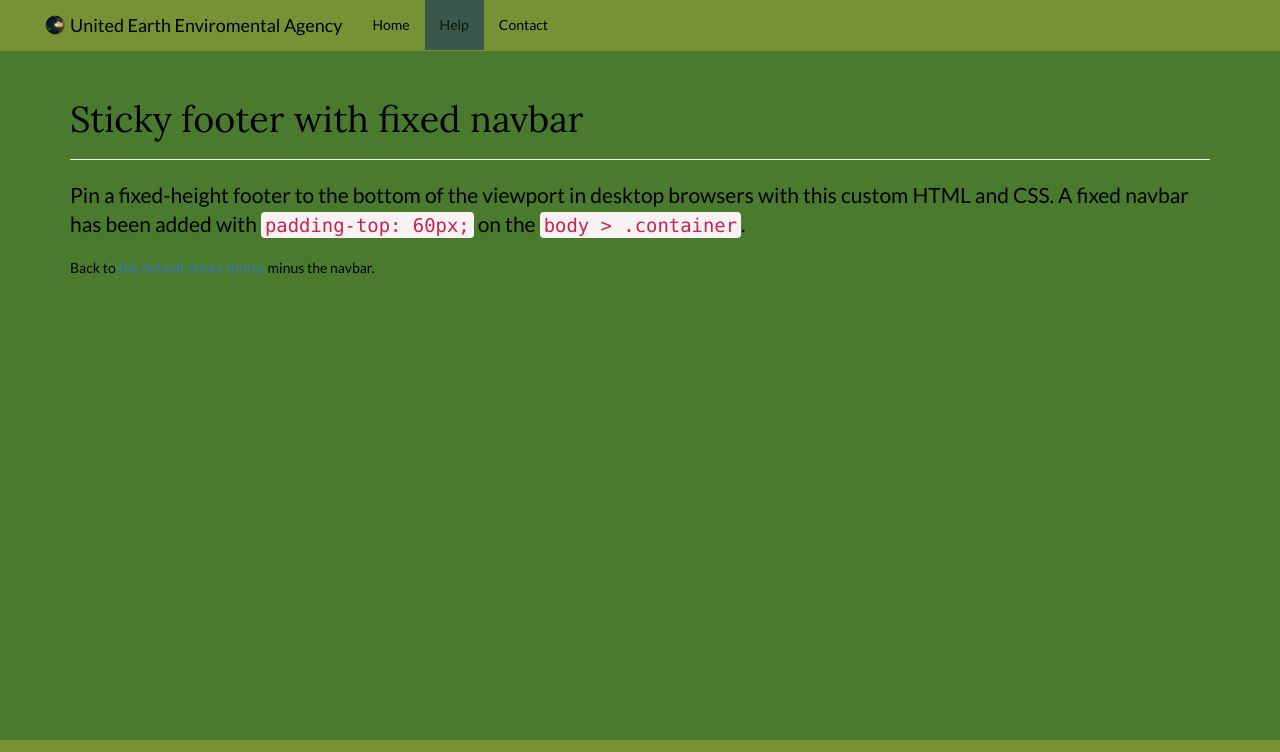
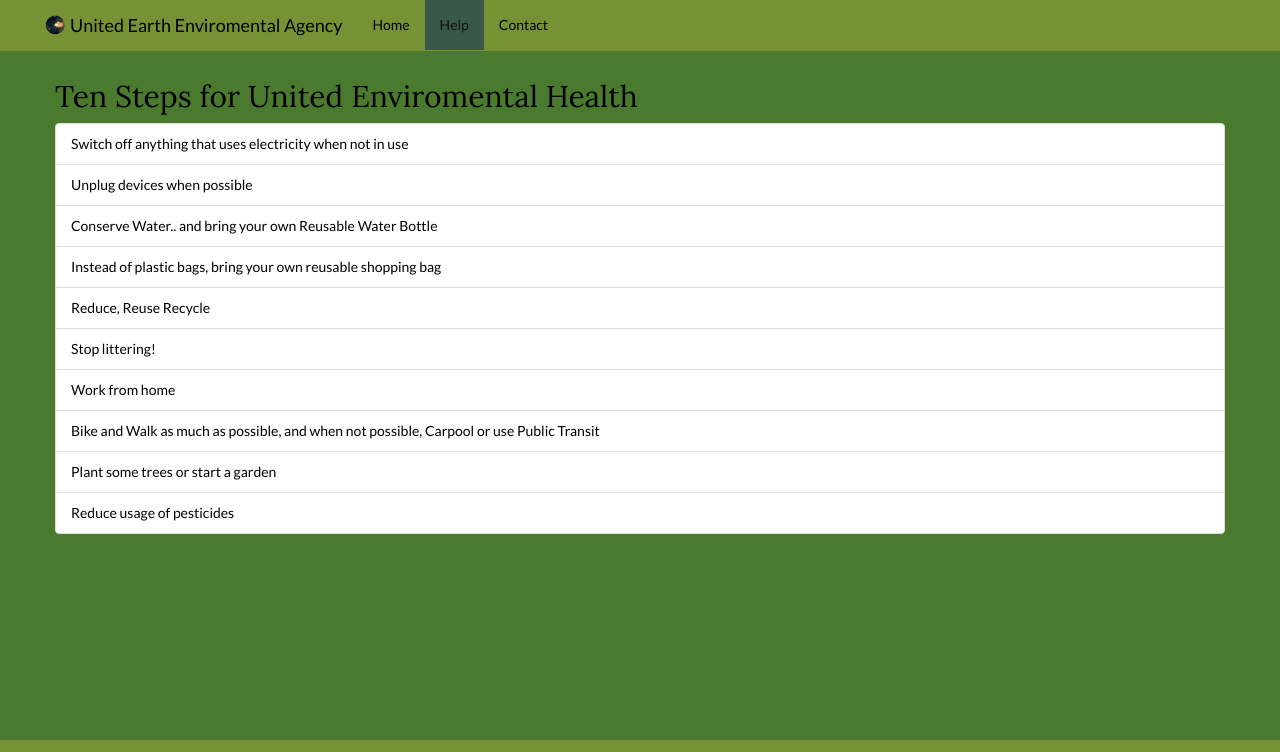
Before and after one commit to killerrin/MAD9013-Bootstrap-Website, a plain HTML site: page help.html in a window 1280 px wide. Shown: the top 752 px of the page. Drawn offline with Linux system fonts and the light colour scheme; a web font is replaced by a local one.

Commit message:
Added List Items to help.html

```diff
--- a/help.html
+++ b/help.html
@@ -37,12 +37,21 @@
         </div>
     </nav>
     <div class="container">
-        <div class="page-header">
-            <h1>Sticky footer with fixed navbar</h1>
+        <div class="row">
+            <h2>Ten Steps for United Enviromental Health</h2>
+            <ol id="stepsToHelp" class="list-group">
+                <li class="list-group-item list-group-item-custom">Switch off anything that uses electricity when not in use</li>
+                <li class="list-group-item list-group-item-custom">Unplug devices when possible</li>
+                <li class="list-group-item list-group-item-custom">Conserve Water.. and bring your own Reusable Water Bottle</li>
+                <li class="list-group-item list-group-item-custom">Instead of plastic bags, bring your own reusable shopping bag</li>
+                <li class="list-group-item list-group-item-custom">Reduce, Reuse Recycle</li>
+                <li class="list-group-item list-group-item-custom">Stop littering!</li>
+                <li class="list-group-item list-group-item-custom">Work from home</li>
+                <li class="list-group-item list-group-item-custom">Bike and Walk as much as possible, and when not possible, Carpool or use Public Transit</li>
+                <li class="list-group-item list-group-item-custom">Plant some trees or start a garden</li>
+                <li class="list-group-item list-group-item-custom">Reduce usage of pesticides</li>
+            </ol>
         </div>
-        <p class="lead">Pin a fixed-height footer to the bottom of the viewport in desktop browsers with this custom HTML and CSS. A fixed
-            navbar has been added with <code>padding-top: 60px;</code> on the <code>body &gt; .container</code>.</p>
-        <p>Back to <a href="../sticky-footer">the default sticky footer</a> minus the navbar.</p>
     </div>
     <footer class="footer">
         <div class="container">
```
Also changed, not shown: contact.html (+6 -5 lines), index.html (+10 -16 lines).
